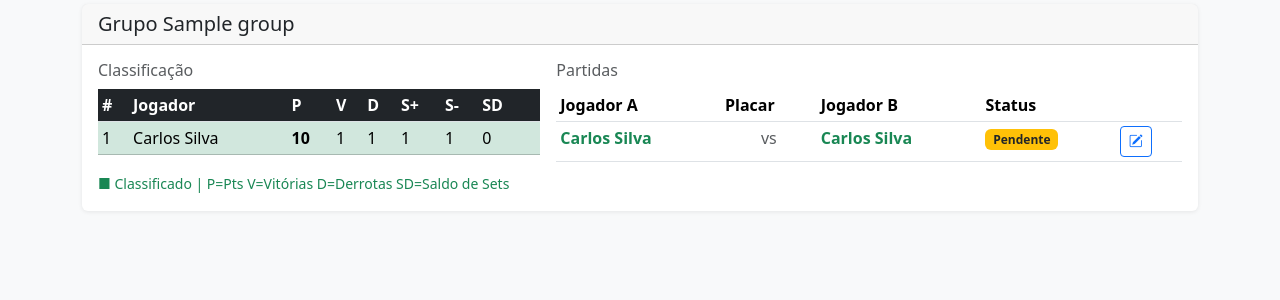
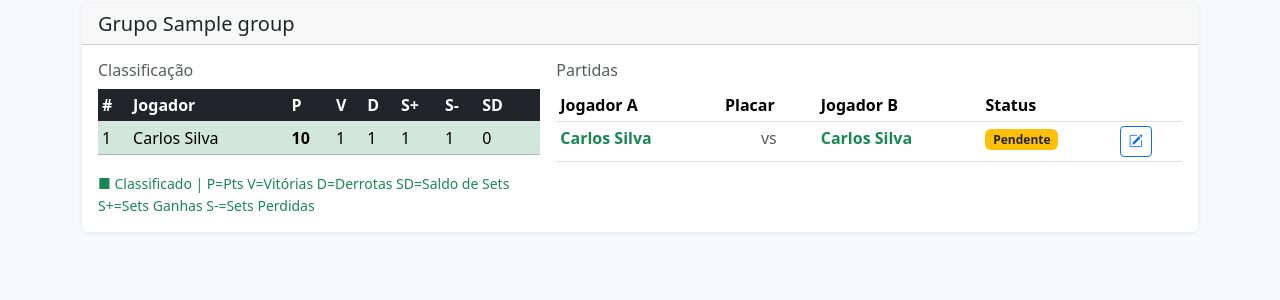
Before and after one commit to marcoantonio567/organizador-campeonatos-tt, a Django app: page /campeonatos/1/grupos/ in a window 1280 px wide. Shown: the part 138-438 px from the top of the page. Run offline with Django 5.2, Linux system fonts and the light colour scheme; data comes from the database, SQL or seed files in the repository; tables that the repository leaves empty hold one stand-in row (values such as "Sample post").

Commit message:
Adiciona legenda para sets ganhos e perdidos na tabela de classificação

```diff
--- a/templates/championships/groups.html
+++ b/templates/championships/groups.html
@@ -79,6 +79,8 @@
           </tbody>
         </table>
         <small class="text-success">■ Classificado | P=Pts V=Vitórias D=Derrotas SD=Saldo de Sets</small>
+        <small class="text-success" style="display:block"> S+=Sets Ganhas S-=Sets Perdidas</small>
+
       </div>
 
       <!-- Partidas -->
```
